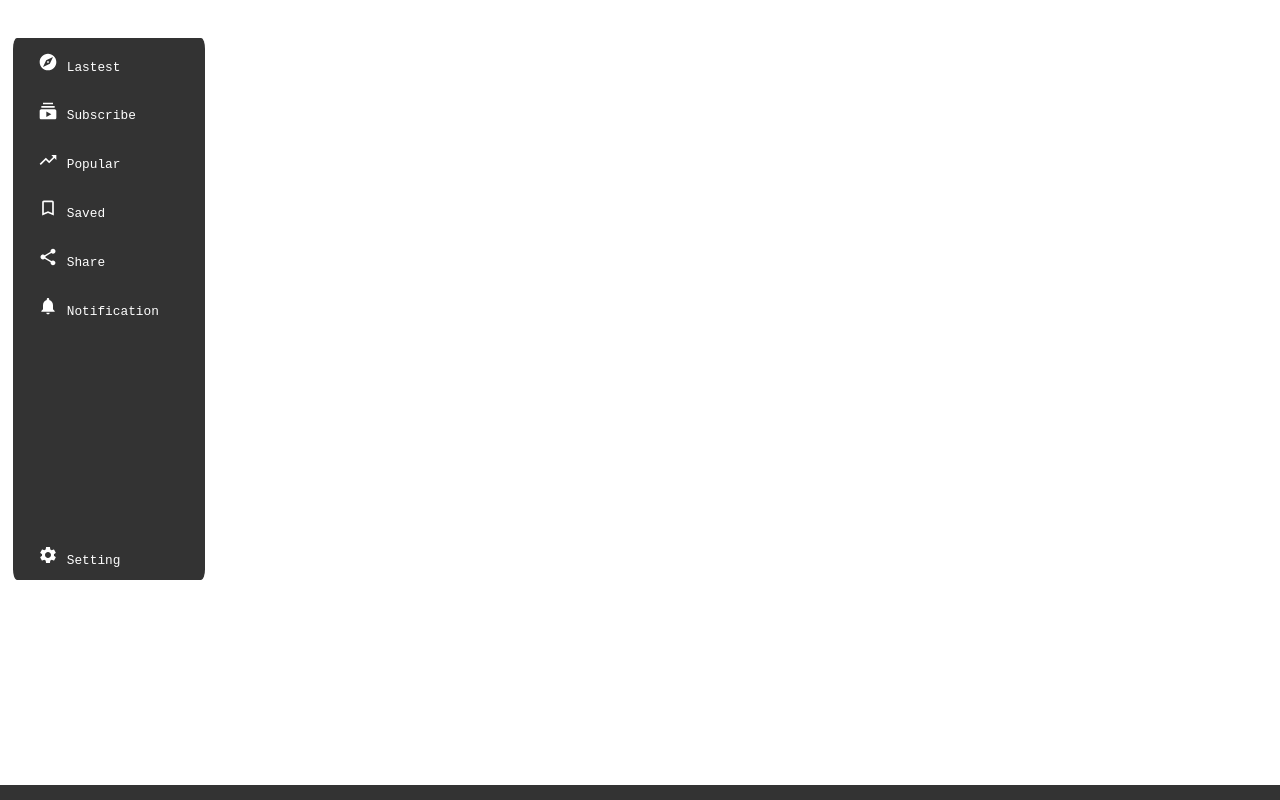
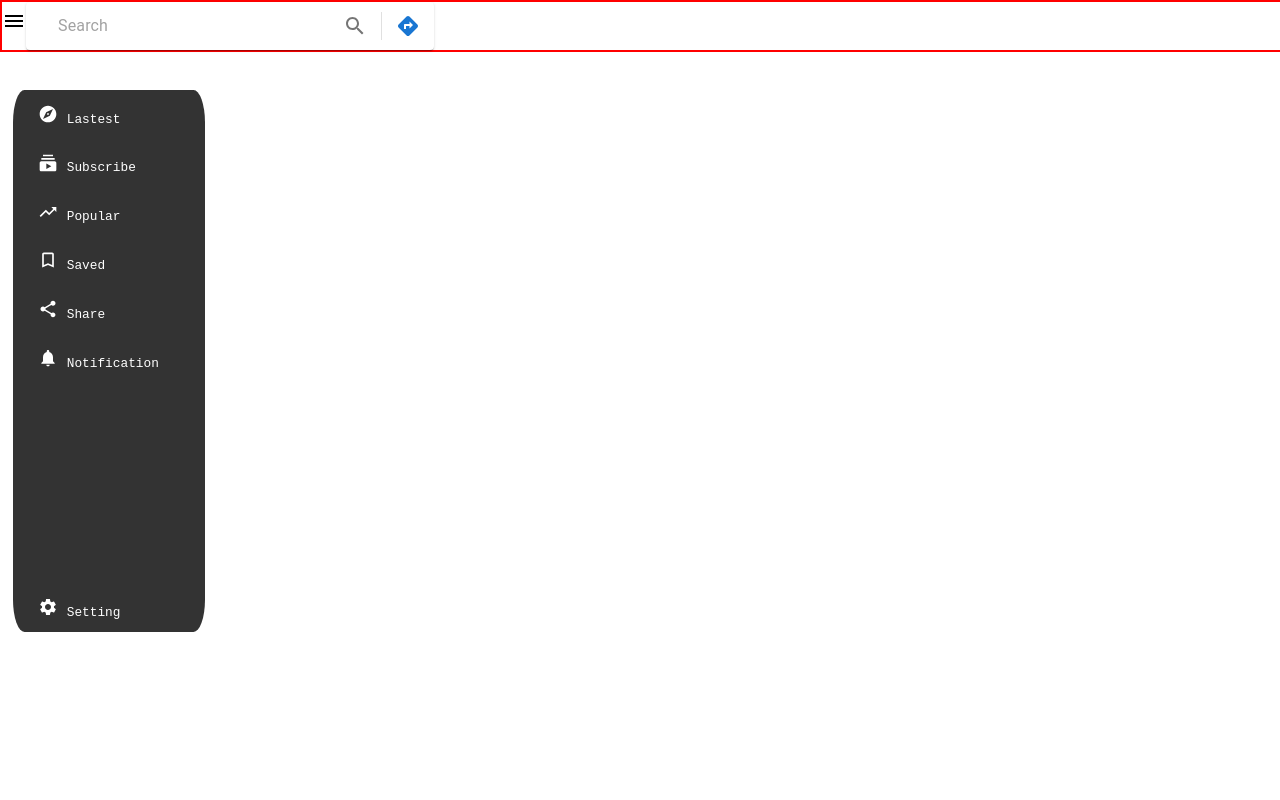
Before and after one commit to Raushankumar-prog/Zealblog, a React (Create React App) app in the folder fronted/: page / in a window 1280 px wide. Shown: the top 800 px of the page. Built offline with nearby package versions, Linux system fonts and the light colour scheme.

Commit message:
making the header

```diff
--- a/fronted/src/App.js
+++ b/fronted/src/App.js
@@ -1,14 +1,15 @@
 import './App.css';
 import Footer from './Components/footer/footer';
-import {Link} from 'react-router-dom';
+//import {Link} from 'react-router-dom';
 import Routing from './Routes/route';
 import Left from './Components/left/left';
-
+import Heading from './Components/header/header';
 function App() {
   return (
     <div className="hu">
 
  <Routing/>
+ <Heading/>
  <Left/>
  <Footer/>
 
--- a/fronted/src/Components/footer/footer.js
+++ b/fronted/src/Components/footer/footer.js
@@ -5,7 +5,7 @@
     return ( <div className="footer">
             <div className="size">
               <p className="line">Zealblog is platform where author can post the article.</p>
-              <hr></hr>
+             <hr></hr>
 
             <div className="action">
                 <div className="first">
--- /dev/null
+++ b/fronted/src/Components/header/header.css
@@ -0,0 +1,13 @@
+.heading{
+    display: flex;
+    width:100%;
+    height:auto;
+    border:2px solid red;
+}
+
+appicon1{
+     margin-top:14%;
+}
+.re{
+    margin-top:30%;
+}
--- /dev/null
+++ b/fronted/src/Components/header/header.js
@@ -0,0 +1,41 @@
+ import './header.css';
+import MenuIcon from '@mui/icons-material/Menu';
+//import WifiChannelIcon from '@mui/icons-material/WifiChannel';
+import * as React from 'react';
+import Paper from '@mui/material/Paper';
+import InputBase from '@mui/material/InputBase';
+import Divider from '@mui/material/Divider';
+import IconButton from '@mui/material/IconButton';
+//import MenuIcon from '@mui/icons-material/Menu';
+import SearchIcon from '@mui/icons-material/Search';
+import DirectionsIcon from '@mui/icons-material/Directions';
+
+const Header = () => {
+    return ( <div>
+          <div className="heading">
+
+            <div className="left">
+                 <div  className="appicon"><div className="re"><MenuIcon/></div></div>
+
+            </div>
+            <div className="center">
+                        <Paper component="form" sx={{ p: '2px 4px', display: 'flex', alignItems: 'center', width: 400 }} >
+                         <IconButton sx={{ p: '10px' }} aria-label="menu"></IconButton>
+                          <InputBase sx={{ ml: 1, flex: 1 }} placeholder="Search" inputProps={{ 'aria-label': 'search google maps' }}/>
+                           <IconButton type="button" sx={{ p: '10px' }} aria-label="search">
+                           <SearchIcon />
+                          </IconButton>
+                         <Divider sx={{ height: 28, m: 0.5 }} orientation="vertical" />
+                              <IconButton color="primary" sx={{ p: '10px' }} aria-label="directions">
+                         <DirectionsIcon />
+                            </IconButton>
+                          </Paper>
+            </div>
+            <div className="right">
+                <div> </div>
+            </div>
+          </div>
+    </div> );
+}
+
+export default Header;
--- a/fronted/src/Components/left/left.css
+++ b/fronted/src/Components/left/left.css
@@ -1,5 +1,5 @@
 .fr{
-    border-radius:2%;
+    border-radius:6%;
     width:13%;
     height:auto;
     margin-left:1%;
```
